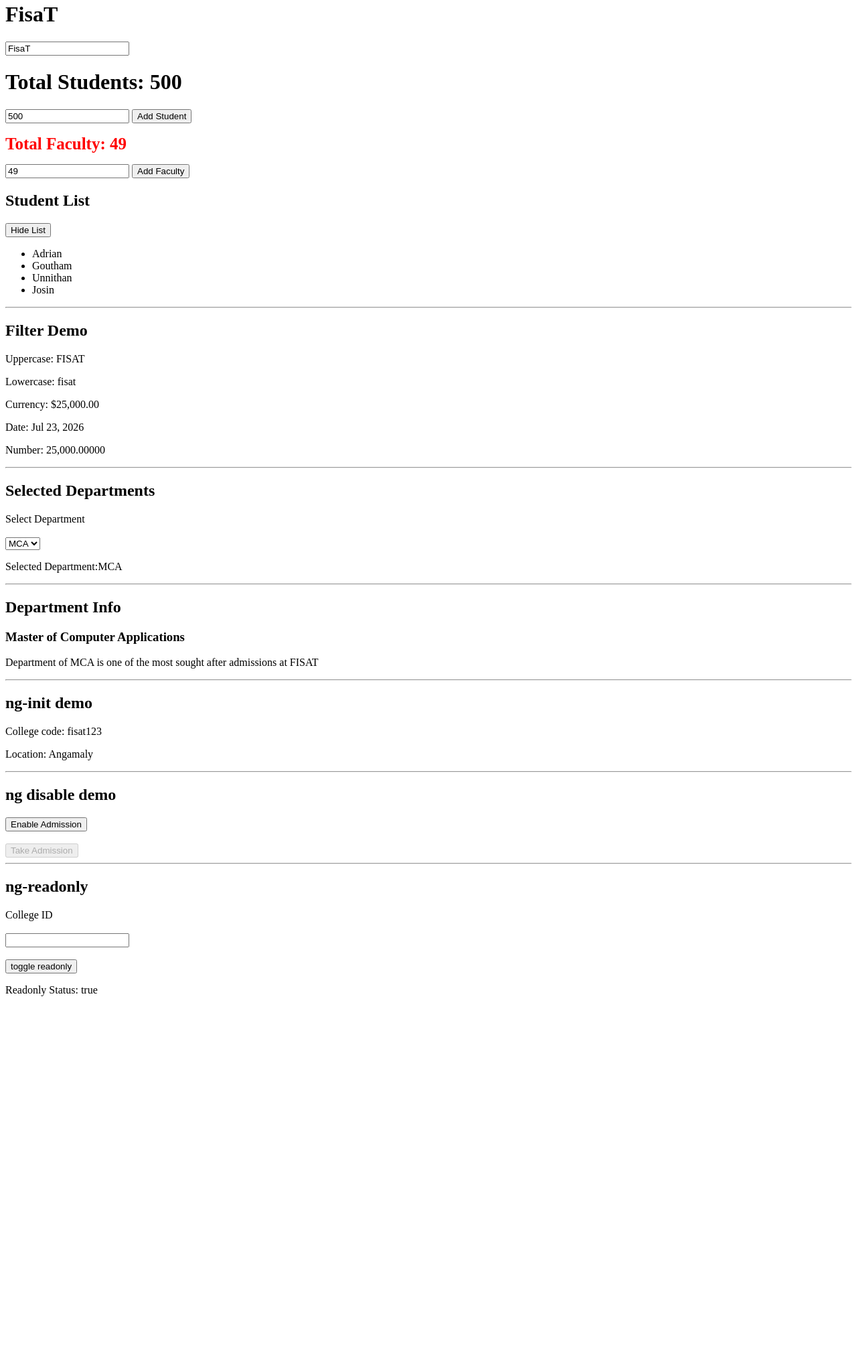
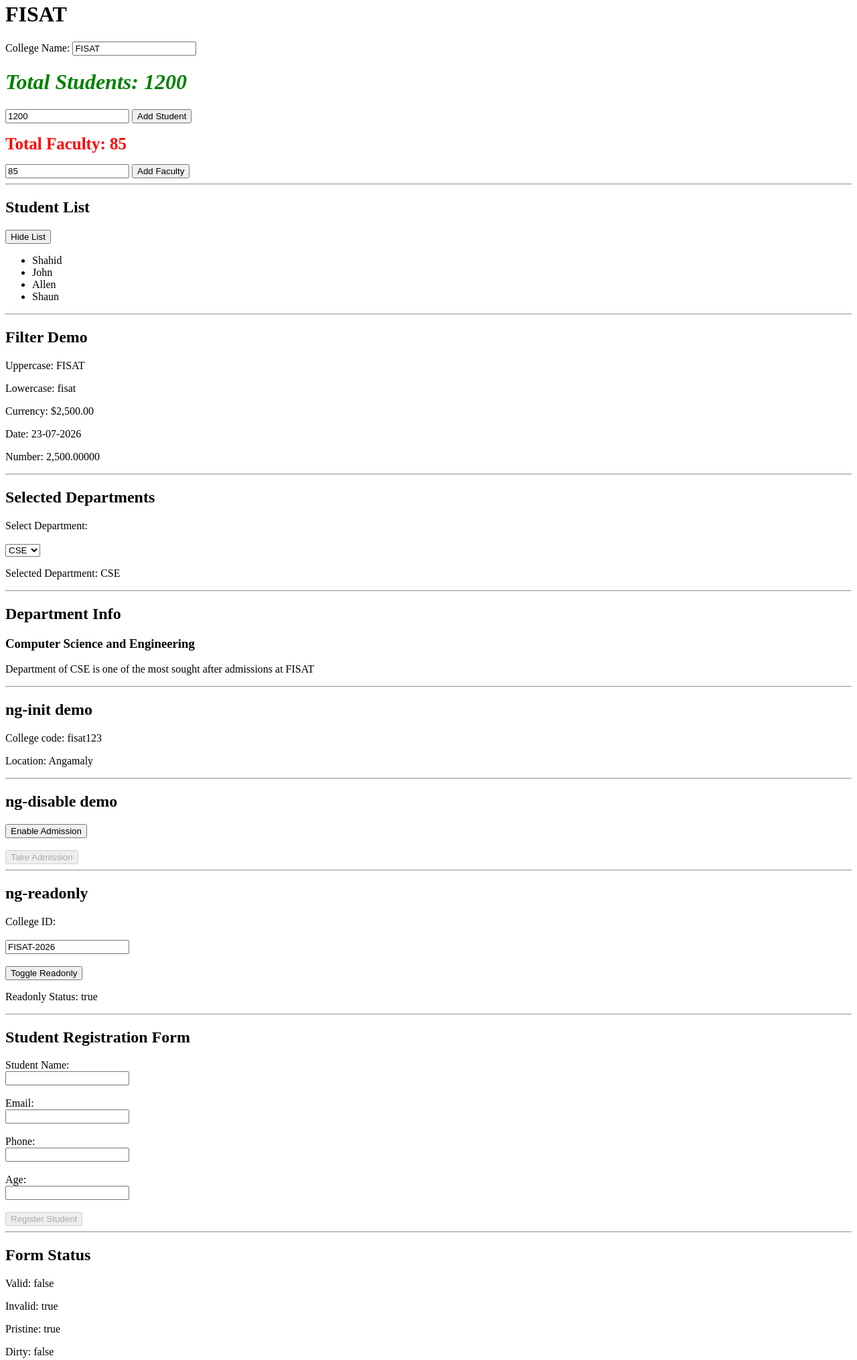
Before and after one commit to joeljacob-lab/angular_test, a website: page project/campus360/index.html in a window 1280 px wide. Shown: the part 18-2048 px from the top of the page at 67% size. Before the commit the page ends 1521 px from the top, so only its background shows below. Drawn offline with nearby package versions, Linux system fonts and the light colour scheme.

Commit message:
ADDED FORM

```diff
--- a/project/campus360/index.html
+++ b/project/campus360/index.html
@@ -1,124 +1,196 @@
-<!DOCTYPE html>
+<!doctype html>
 <html ng-app="campus360">
+  <head>
+    <meta charset="UTF-8" />
+    <meta name="viewport" content="width=device-width, initial-scale=1.0" />
+    <title>Campus360 Dashboard</title>
 
-<head>
-    <meta charset="UTF-8">
-    <meta name="viewport" content="width=device-width, initial-scale=1.0">
+    <link rel="stylesheet" href="css/style.css" />
 
-    <title>College Dashboard</title>
-
-    <link rel="stylesheet" href="css/style.css">
-
-    <script src="node_modules/angular/angular.min.js"></script>
+    <script src="https://ajax.googleapis.com/ajax/libs/angularjs/1.8.3/angular.min.js"></script>
     <script src="js/app.js"></script>
   </head>
 
-<body ng-controller="dashboardcontroller">
+  <body ng-controller="dashboardController">
+    <h1>{{collegename}}</h1>
+    <label>College Name:</label>
+    <input type="text" ng-model="collegename" />
 
-
-    <h1>{{collegename}}</h1>
-    <input type="text" ng-model="collegename">
-
-
-    <h1 ng-class="{
-        'green': totstu > 1000,
-        'red': totstu < 100,
-        'blue': totstu >= 100 && totstu <= 1000
-    }">
-        Total Students: {{totstu}}
+    <h1
+      ng-class="{
+        'green': totalstudents > 1000,
+        'red': totalstudents < 100,
+        'blue': totalstudents >= 100 && totalstudents <= 1000
+    }"
+    >
+      Total Students: {{totalstudents}}
     </h1>
 
-    <input type="number" ng-model="totstu">
+    <input type="number" ng-model="totalstudents" />
     <button ng-click="addStudent()">Add Student</button>
 
+    <h1
+      ng-style="{
+        'color': totalfaculty >= 100 ? 'green' : 'red',
+        'font-size': '25px',
+        'font-weight': 'bold'
+    }"
+    >
+      Total Faculty: {{totalfaculty}}
+    </h1>
 
+    <input type="number" ng-model="totalfaculty" />
+    <button ng-click="totalfaculty = totalfaculty + 1">Add Faculty</button>
 
-    <h1 ng-style="{
-        'color':totfac>=100 ? 'green':'red',
-        'font-size':'25px',
-        'font-weight':'bold'
-    }">Total Faculty: {{totfac}}</h1>
+    <hr />
 
-    <input type="number" ng-model="totfac">
-    <button ng-click="totfac = totfac + 1">
-        Add Faculty
-    </button>
     <h2>Student List</h2>
-
-    <button ng-click="showstulist = !showstulist">
-        {{showstulist ? 'Hide List' : 'Show List'}}
+    <button ng-click="showstudents = !showstudents">
+      {{showstudents ? 'Hide List' : 'Show List'}}
     </button>
 
-    <ul ng-show="showstulist">
-        <li ng-repeat="student in students">
-            {{student}}
-        </li>
+    <ul ng-show="showstudents">
+      <li ng-repeat="student in students">{{student}}</li>
     </ul>
-    <hr>
+
+    <hr />
+
     <h2>Filter Demo</h2>
     <p>Uppercase: {{collegename | uppercase}}</p>
     <p>Lowercase: {{collegename | lowercase}}</p>
     <p>Currency: {{fees | currency}}</p>
-    <p>Date: {{today | date}}</p>
+    <p>Date: {{today | date:'dd-MM-yyyy'}}</p>
     <p>Number: {{fees | number:5}}</p>
-    <hr>
+
+    <hr />
 
     <h2>Selected Departments</h2>
-    <label for="">Select Department</label>
-    <br><br>
-    <select name="" ng-model="selectedDepartments" ng-options="department for department in departments" id=""></select>
-    <p>Selected Department:{{selectedDepartments}}</p>
+    <label>Select Department:</label>
+    <br /><br />
+    <select
+      ng-model="selectedDepartment"
+      ng-options="department for department in departments"
+    ></select>
+    <p>Selected Department: {{selectedDepartment}}</p>
 
-    <hr>
+    <hr />
+
     <h2>Department Info</h2>
-    <div ng-switch="selectedDepartments">
+    <div ng-switch="selectedDepartment">
       <div ng-switch-when="CSE">
         <h3>Computer Science and Engineering</h3>
-            <p>Department of CSE is one of the most sought after admissions at FISAT</p>
+        <p>
+          Department of CSE is one of the most sought after admissions at FISAT
+        </p>
       </div>
       <div ng-switch-when="MCA">
         <h3>Master of Computer Applications</h3>
-            <p>Department of MCA is one of the most sought after admissions at FISAT</p>
+        <p>
+          Department of MCA is one of the most sought after admissions at FISAT
+        </p>
       </div>
       <div ng-switch-when="MBA">
         <h3>Master of Business Administration</h3>
-            <p>Department of MBA is one of the most sought after admissions at FISAT</p>
+        <p>
+          Department of MBA is one of the most sought after admissions at FISAT
+        </p>
       </div>
       <div ng-switch-when="EEE">
         <h3>Electronics and Electrical Engineering</h3>
-            <p>Department of EEE is one of the most sought after admissions at FISAT</p>
+        <p>
+          Department of EEE is one of the most sought after admissions at FISAT
+        </p>
       </div>
       <div ng-switch-when="ECE">
-            <h3>Electronics and Computer Engineering</h3>
-            <p>Department of ECE is one of the most sought after admissions at FISAT</p>
+        <h3>Electronics and Communication Engineering</h3>
+        <p>
+          Department of ECE is one of the most sought after admissions at FISAT
+        </p>
       </div>
       <div ng-switch-default>
         <h3>Please select a Department</h3>
       </div>
     </div>
-    <hr>
+
+    <hr />
+
     <h2>ng-init demo</h2>
-    <div ng-init="collegecode='fisat123';location='Angamaly'">
+    <div ng-init="collegecode='fisat123'; location='Angamaly'">
       <p>College code: {{collegecode}}</p>
       <p>Location: {{location}}</p>
     </div>
 
-    <hr>
+    <hr />
 
-    <h2>ng disable demo</h2>
+    <h2>ng-disable demo</h2>
     <button ng-click="allowAdmission()">Enable Admission</button>
-    <br><br>
+    <br /><br />
     <button ng-disabled="isDisable">Take Admission</button>
-    <hr>
+
+    <hr />
+
     <h2>ng-readonly</h2>
-    <label for="">College ID</label>
-    <br><br>
-    <input type="text" ng-model="" ng-readonly="isReadOnly">
-    <br><br>
-    <button ng-click="isReadOnly=!isReadOnly">toggle readonly</button>
+    <label>College ID:</label>
+    <br /><br />
+    <input type="text" ng-model="collegeId" ng-readonly="isReadOnly" />
+    <br /><br />
+    <button ng-click="isReadOnly = !isReadOnly">Toggle Readonly</button>
     <p>Readonly Status: {{isReadOnly}}</p>
 
+    <hr />
 
+    <h2>Student Registration Form</h2>
+    <form name="studentForm">
+      <label for="name">Student Name:</label><br />
+      <input
+        type="text"
+        id="name"
+        name="name"
+        ng-model="student.name"
+        required
+      /><br /><br />
+
+      <label for="email">Email:</label><br />
+      <input
+        type="email"
+        id="email"
+        name="email"
+        ng-model="student.email"
+        required
+      /><br /><br />
+
+      <label for="phone">Phone:</label><br />
+      <input
+        type="tel"
+        id="phone"
+        name="phone"
+        ng-model="student.phone"
+        required
+      /><br /><br />
+
+      <label for="age">Age:</label><br />
+      <input
+        type="number"
+        id="age"
+        name="age"
+        ng-model="student.age"
+        required
+      /><br /><br />
+
+      <button type="submit" ng-disabled="studentForm.$invalid">
+        Register Student
+      </button>
+    </form>
+
+    <hr />
+
+    <h2>Form Status</h2>
+    <p>Valid: {{studentForm.$valid}}</p>
+    <p>Invalid: {{studentForm.$invalid}}</p>
+    <p>Pristine: {{studentForm.$pristine}}</p>
+    <p>Dirty: {{studentForm.$dirty}}</p>
+    <p ng-show="studentForm.$touched && studentForm.$invalid" style="color: red;">
+      Please fill in all required fields correctly.
+    </p>
   </body>
-
 </html>
--- a/project/campus360/js/app.js
+++ b/project/campus360/js/app.js
@@ -1,48 +1,29 @@
 var app = angular.module("campus360", []);
 
-app.controller("dashboardcontroller", function ($scope) {
-    $scope.collegename = "FisaT";
-    $scope.totstu = 500;
-    $scope.totfac = 49;
-    $scope.showstulist = true;
-    $scope.newStudentName = "";
-    console.log("Dashboard controller is loaded.");
+app.controller("dashboardController", function ($scope) {
+  $scope.collegename = "FISAT";
+  $scope.collegeId = "FISAT-2026";
+  $scope.totalstudents = 1200;
+  $scope.totalfaculty = 85;
 
-    $scope.students = [
-        "Adrian", "Goutham", "Unnithan", "Josin"
-    ];
+  $scope.students = ["Shahid", "John", "Allen", "Shaun"];
+  $scope.showstudents = true;
 
-    $scope.addStudent = function () {
-        if ($scope.newStudentName && $scope.newStudentName.trim()) {
-            $scope.students.push($scope.newStudentName.trim());
-            $scope.newStudentName = "";
-        }
+  $scope.fees = 2500;
+  $scope.today = new Date();
 
-        $scope.totstu++;
-        $scope.showstulist = true;
-    };
+  $scope.departments = ["CSE", "MCA", "MBA", "EEE", "ECE"];
+  $scope.selectedDepartment = "CSE";
 
-    $scope.addFaculty = function () {
-        $scope.totfac++;
-    };
+  // Actions
+  $scope.addStudent = function () {
+    $scope.totalstudents++;
+  };
 
-    $scope.fees = 25000;
-    $scope.today = new Date();
+  $scope.isDisable = true;
+  $scope.isReadOnly = true;
 
-    $scope.departments = [
-        "CSE", "MCA", "MBA", "ECE", "EEE"
-    ];
-
-    $scope.selectedDepartments = "MCA";
-
-    $scope.isDisable = true;
-
-    $scope.allowAdmission = function () {
-        $scope.isDisable = false;
-    };
-
-    $scope.isReadOnly = true;
-    $scope.toggleReadyOnly = function () {
-        $scope.isReadOnly = !$scope.isReadOnly;
-    };
+  $scope.allowAdmission = function () {
+    $scope.isDisable = !$scope.isDisable;
+  };
 });
```
Lines whose indentation alone changed are shown as unchanged.
